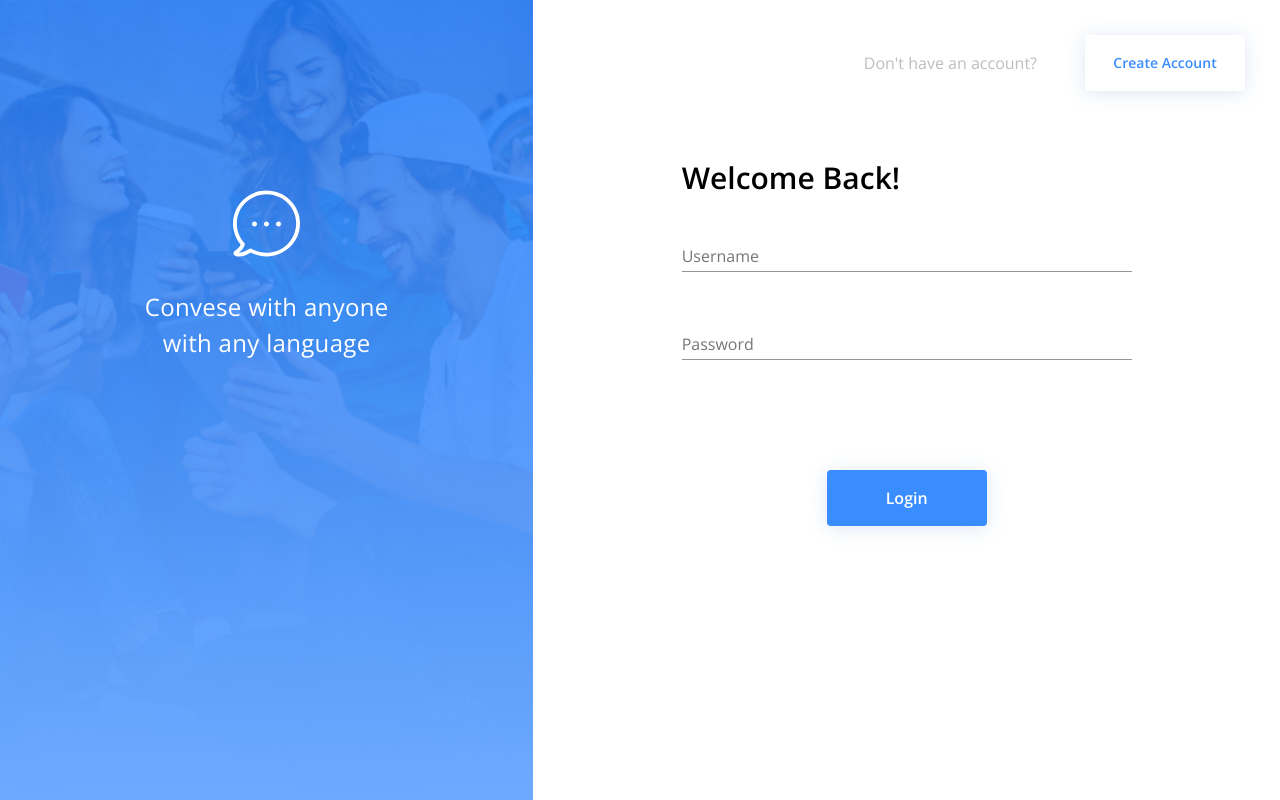
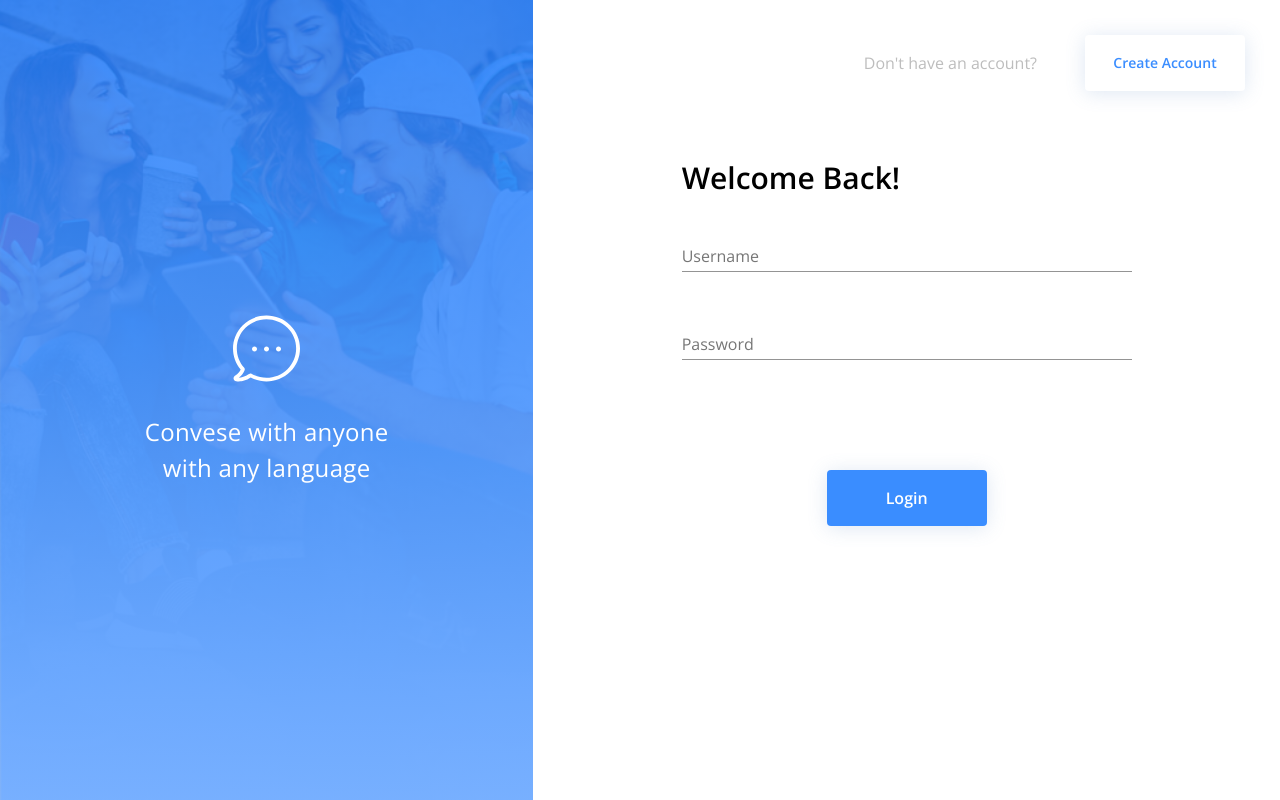
Before and after one commit to T-mclennan/work-simulation-messenger-app, a React (Create React App) app in the folder client/: page / in a window 1280 px wide. Shown: the top 800 px of the page. Built offline with nearby package versions, Linux system fonts and the light colour scheme; no server answers.

Commit message:
removed overflow: hidden, fixed height issues involving overflow and padding, add consistancy to use of className props.

```diff
--- a/client/src/components/Layout/AuthLayout.js
+++ b/client/src/components/Layout/AuthLayout.js
@@ -12,16 +12,15 @@ import { ReactComponent as MySvg } from '../../assets/bubble.svg';
 const useStyles = makeStyles((theme) => ({
   hero: {
     backgroundImage: `linear-gradient(rgba(33, 125, 254, 0.85), rgba(113, 172, 255, 0.85)), url(${bgImage})`,
-    height: '90vh',
+    height: '100vh',
     backgroundRepeat: 'no-repeat',
     backgroundSize: 'cover',
     backgroundPosition: 'center',
     display: 'flex',
     flexDirection: "column",
-    justifyContent: 'start',
+    justifyContent: 'center',
     alignItems: "center",
     color: '#fff',
-    paddingTop: 190,
     padding: 10,
     overflow: 'hidden',
   },
@@ -41,7 +40,7 @@ function AuthLayout({children}) {
     <>
       <Grid container>
         <Hidden xsDown>
-          <Grid item sm={5} md={5}>
+          <Grid item sm={5} >
             <Box className={classes.hero}>
               <MySvg style={{marginBottom: '2rem'}}/>
               <Typography className={classes.text} variant="h5">Convese with anyone</Typography>
--- a/client/src/index.css
+++ b/client/src/index.css
@@ -1,3 +1,7 @@
+* {
+  box-sizing: border-box;
+}
+
 body {
   margin: 0;
   font-family: -apple-system, BlinkMacSystemFont, 'Segoe UI', 'Roboto', 'Oxygen',
@@ -5,7 +9,6 @@ body {
     sans-serif;
   -webkit-font-smoothing: antialiased;
   -moz-osx-font-smoothing: grayscale;
-  overflow: hidden;
 }
 
 code {
--- a/client/src/pages/Login.js
+++ b/client/src/pages/Login.js
@@ -41,7 +41,7 @@ const Login = (props) => {
           </Box>
           <Box className={classes.contentBox} mt={8}>
             <Box>
-              <Typography style={{fontWeight: "bold", fontSize: 30}}>
+              <Typography className={classes.boldStatementText}>
                 Welcome Back!
               </Typography>
             </Box>
--- a/client/src/pages/Signup.js
+++ b/client/src/pages/Signup.js
@@ -52,7 +52,7 @@ const Login = (props) => {
           </Box>
           <Box className={classes.contentBox} mt={8}>
             <Box>
-              <Typography style={{fontWeight: "bold", fontSize: 30}}>
+              <Typography className={classes.boldStatementText}>
                 Create an account.
               </Typography>
             </Box>
--- a/client/src/themes/theme.js
+++ b/client/src/themes/theme.js
@@ -39,6 +39,11 @@ export const useAuthStyles = makeStyles((theme) => ({
 
   accentText: {
     color: 'rgb(189, 189, 189)',
+  },
+
+  boldStatementText: {
+    fontWeight: "bold",
+    fontSize: 30
   },
 
   navButton: {
```
